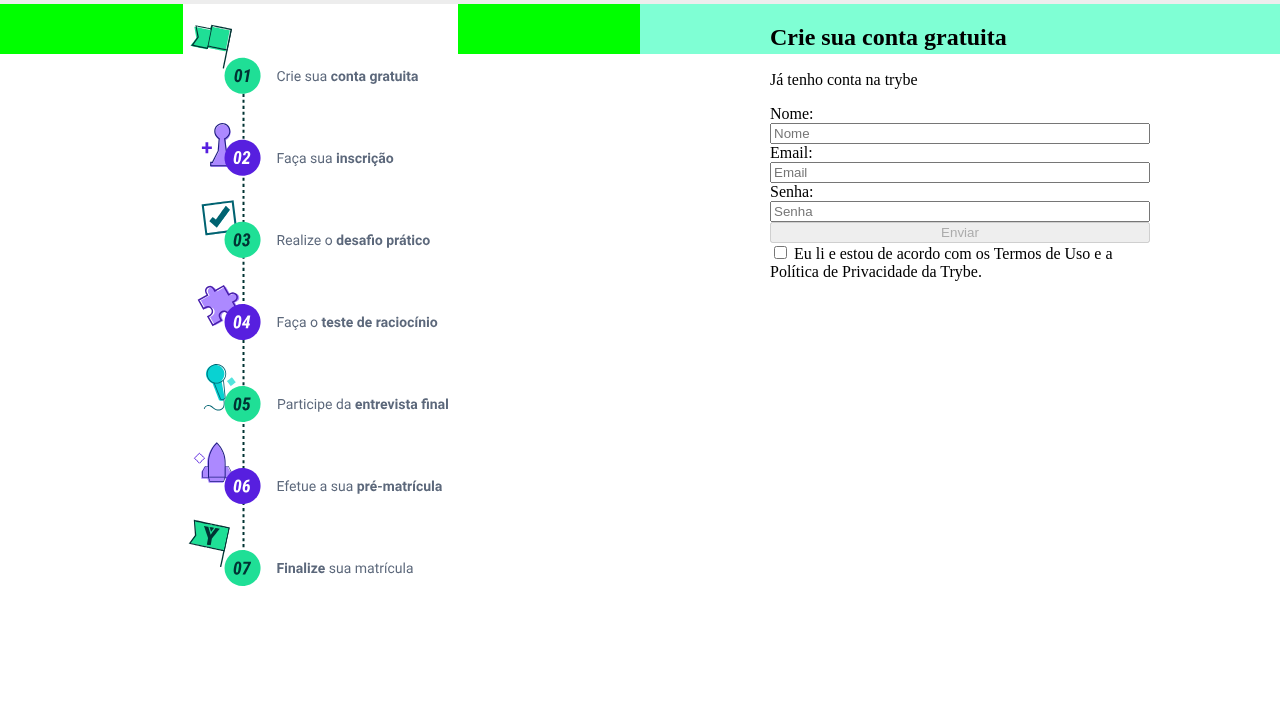
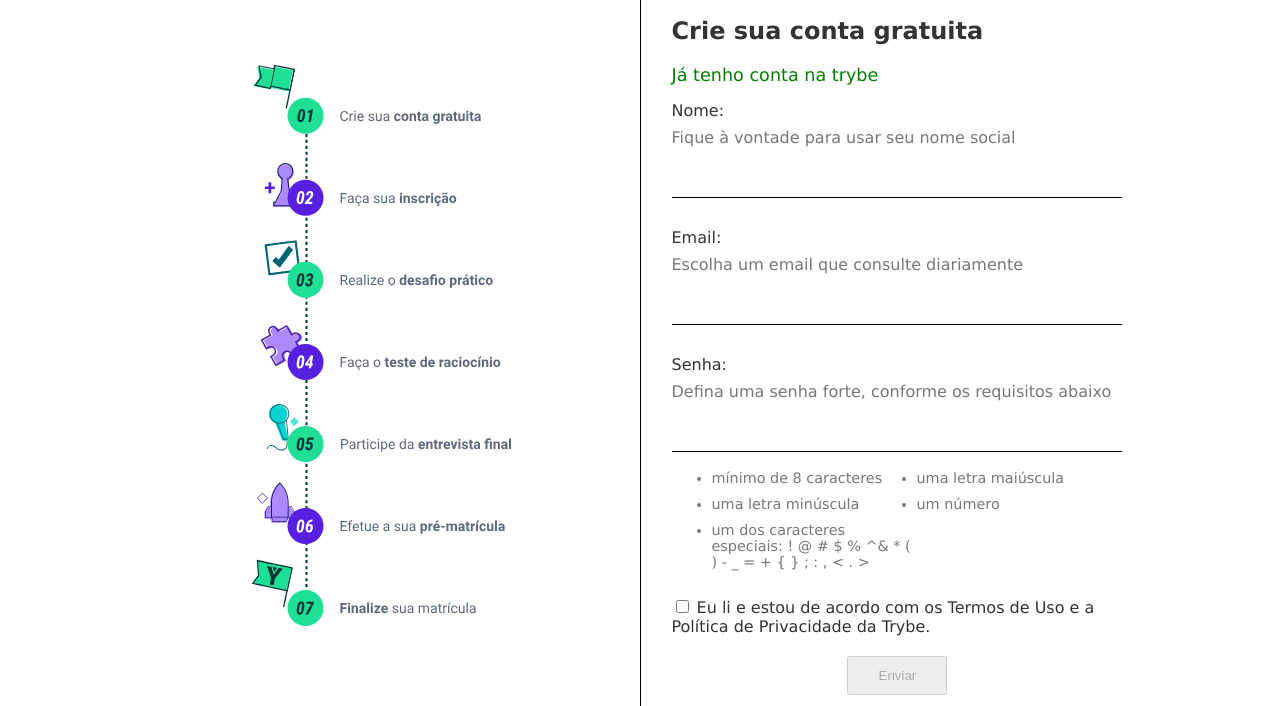
Before and after one commit to tryber/dinamica-dupla, a website: page index.html in a window 1280 px wide. Shown: the part 94-800 px from the top of the page. Drawn offline with Linux system fonts and the light colour scheme.

Commit message:
Requisitos 11 e 12

```diff
--- a/index.html
+++ b/index.html
@@ -27,17 +27,35 @@
     <section class="form">
       <div class="form__content">
         <h1 class="form__title">Crie sua conta gratuita</h1>
-        <p class="form__subtitle">Já tenho conta na trybe</p>
+        <p class="form__subtitle"><a href="#">Já tenho conta na trybe</a></p>
         <form action="#" id="evaluation-form">
+
           <label for="input-name" class="form__label">Nome:</label>
-          <input type="text" class="form__input" id="input-name" placeholder="Nome">
+          <p class="form__text">Fique à vontade para usar seu nome social</p>
+          <input type="text" class="form__input" id="input-name" autocomplete="off" required>
+
           <label for="input-email" class="form__label">Email:</label>
-          <input type="text" class="form__input" id="input-email" placeholder="Email">
+          <p class="form__text">Escolha um email que consulte diariamente</p>
+          <input type="text" class="form__input" id="input-email" autocomplete="off" required>
+
           <label for="input-senha" class="form__label">Senha:</label>
-          <input type="password" class="form__input" id="input-senha" placeholder="Senha" required>
+          <p class="form__text">Defina uma senha forte, conforme os requisitos abaixo</p>
+          <input type="password" class="form__input" id="input-senha" required>
+
+          <div class="requirements">
+            <ul>
+              <li>mínimo de 8 caracteres</li>
+              <li>uma letra maiúscula</li>
+              <li>uma letra minúscula</li>
+              <li>um número</li>
+              <li>um dos caracteres especiais: ! @ # $ % ^& * ( ) - _ = + { } ; : , < . ></li>
+            </ul>
+          </div>
+
+          <label for="agreement" class="form__label" id="label-terms-content" value="terms"><input type="checkbox" name="checkbox" id="agreement"> Eu li e estou de acordo com os Termos de Uso e a Política de Privacidade da Trybe.</label>
+
           <button type="submit" class="form__submit" id="submit-btn">Enviar</button>
 
-          <label for="agreement" class="form__label" id="label-terms-content" value="terms"><input type="checkbox" name="checkbox" id="agreement"> Eu li e estou de acordo com os Termos de Uso e a Política de Privacidade da Trybe.</label>
         </form>
       </div>
     </section>
--- a/script.js
+++ b/script.js
@@ -1,18 +1,56 @@
 const btnSubmit = document.querySelector('.form__submit');
 const btnCheck = document.querySelector('#agreement');
 btnSubmit.disabled = true;
-btnCheck.addEventListener('click', () => {
-  if (btnCheck.checked === true) {
-    btnSubmit.disabled = false;
-  } else {
-    btnSubmit.disabled = true;
-  }
+btnCheck.addEventListener('change', () => {
+  // if (btnCheck.checked === true) {
+  //   btnSubmit.disabled = false;
+  // } else {
+  //   btnSubmit.disabled = true;
+  // }
+  btnSubmit.disabled = !btnCheck.checked; //opcao 2
+  //btnSubmit.disabled ? false : true; // opcao 3
 });
 
 btnSubmit.addEventListener('click', (event) => {
-  event.preventDefault();
+  event.preventDefault(); //ele nao deixa enviar submit
+  const welcome = document.querySelector('.form__subtitle');
+  const inputName = document.querySelector('#input-name');
+  const inputEmail = document.querySelector('#input-email');
+
+  // const user = {
+  //   usuario: {
+  //     nome: inputName.value,
+  //     email: inputEmail.value,
+  //   }
+  // };
+  const usuario = {
+    nome: inputName.value,
+    email: inputEmail.value,
+  };
+  const userData = JSON.parse(localStorage.getItem('user-infos'));
+  localStorage.setItem('user-infos', JSON.stringify(usuario));
+  // welcome.innerHTML = userData.nome;
+  //SALVANDO OUTRAS ESTRUTURAS DE LOCAL E SESSION
+// let organization = {
+//   name: "trybe",
+//   since: 2019
+// }
+
+// objeto "storage" pode ser localStorage ou sessionStorage
+
+// localStorage.setItem("trybessss", JSON.stringify(organization))
+// let org = JSON.parse(localStorage.getItem("trybe"))
+// console.log(org) // { name: "trybe", since: 2019 }
+
+// let classes = ["2019/set", "2019/oct"]
+// localStorage.setItem("classes", JSON.stringify(classes))
+// let cls = JSON.parse(localStorage.getItem("classes"))
+// console.log(cls) // ["2019/set", "2019/oct"]
+
+});
+
+function validatePass() {
   const inputSenha = document.querySelector('#input-senha');
-
   // for(let i of inputSenha.value) {
   //   console.log(`${i} = ${/[a-zA-Z0-9!@#\$%\^\&*\)\(+\{\}\;:,<>=._-]/.test(i)}`);
   //   if(!/[a-zA-Z0-9!@#\$%\^\&*\)\(+\{\}\;:,<>=._-]/.test(i)) {
@@ -24,7 +62,7 @@ btnSubmit.addEventListener('click', (event) => {
   if (inputSenha.value.length < 7) {
     console.log(inputSenha.value.length);
     alert('A senha deve possuir no mínimo 7 caracteres')
-  } else {
+  } else if (inputSenha.value.length >= 7) {
     let uppercase = 0;
     let lowercase = 0;
     let number = 0;
@@ -58,4 +96,4 @@ btnSubmit.addEventListener('click', (event) => {
       character = 0;
     }
   }
-});
+}
--- a/styles.css
+++ b/styles.css
@@ -2,11 +2,14 @@ html, body {
   padding: 0;
   margin: 0;
   box-sizing: border-box;
+  font-family: Verdana, Geneva, Tahoma, sans-serif;
+  color: #333;
 }
 
 .header {
   background-color: rgb(237, 237, 237);
   width: 100vw;
+  height: 10vh;
 }
 
 .header__content {
@@ -22,30 +25,87 @@ html, body {
 
 main {
   display: flex;
+  height: 90vh;
+  justify-content: center;
 }
 
 .timeline {
-  background-color: lime;
-  text-align: center;
-  width: 50%;
-  height: 50px;
+  display: flex;
+  /* align-items: center; */
+  /* background-color: lime; */
+  /* text-align: center; */
+  justify-content: center;
+  align-items: center;
+  height: 100%;
+  width: 40%;
+  border-right: 1px solid black;
 }
 
 .form {
-  background-color: aquamarine;
-  width: 50%;
-  height: 50px;
+  /* background-color: aquamarine; */
+  height: 90vh;
+  width: 40%;
   display: flex;
   justify-content: center;
+  align-items: center;
 }
 
 form {
-  width: 380px;
+  width: 450px;
   display: flex;
   justify-content: center;
   flex-flow: column;
 }
 
+.form__subtitle a {
+  color: green;
+  font-size: 1.1rem;
+  text-decoration: none;
+}
+
+.form__label {
+  margin-top: 0px;
+}
+
+.form__text, .requirements {
+  margin: 8px 0;
+  color: #777;
+}
+
+.form__input {
+  font-size: 16px;
+  height: 40px;
+  border: 0;
+  border-bottom: 1px solid black;
+  margin-bottom: 30px;
+}
+
 #label-terms-content , #agreement {
   cursor: pointer;
 }
+
+.requirements {
+  display: flex;
+  width: 100%;
+  height: 100%;
+  font-size: 0.9rem;
+  /* background-color: yellow; */
+}
+
+.requirements ul {
+  display: flex;
+  flex-flow: row wrap;
+  margin-top: -25px;
+}
+
+.requirements li {
+  flex-basis: 50%;
+  padding: 5px 0;
+}
+
+#submit-btn {
+  width: 100px;
+  padding: 10px 30px;
+  margin-top: 20px;
+  align-self: center;
+}
```
